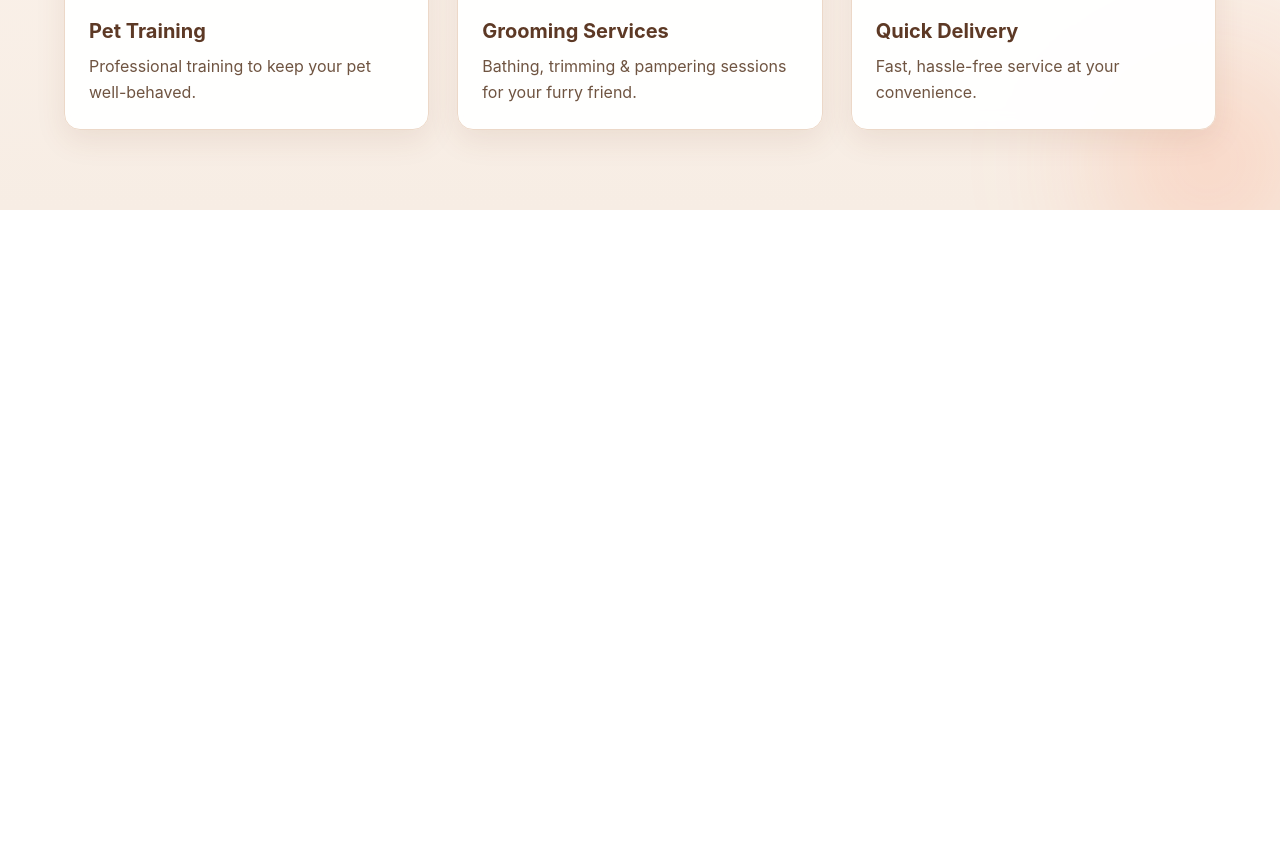
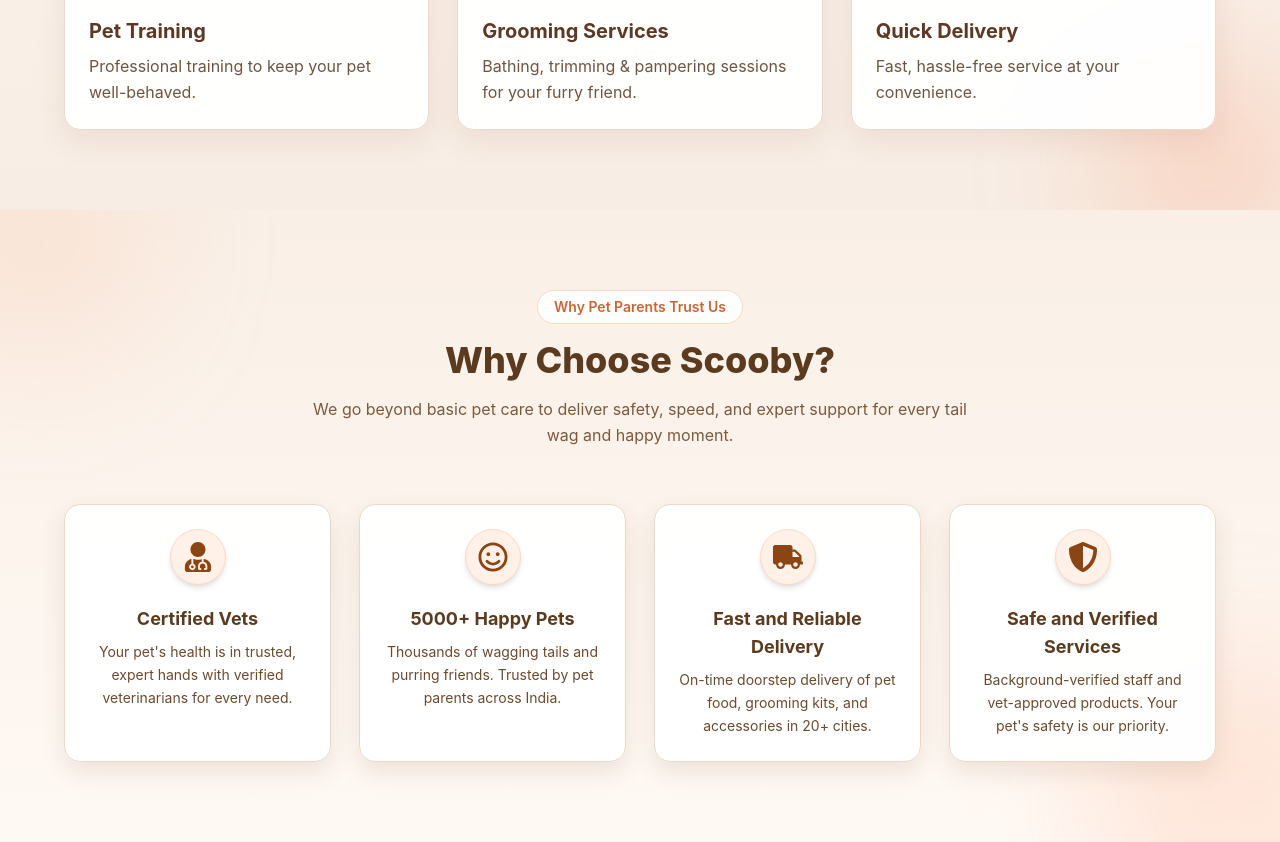
Before and after one commit to nethmalgeesaraux/Tail-Wag-My_pet_Site-, a React (Vite) app: page / in a window 1280 px wide. Shown: the part 1480-2322 px from the top of the page. Before the commit the page ends 1690 px from the top, so only its background shows below. Built offline with nearby package versions, Linux system fonts and the light colour scheme; a web font is replaced by a local one.

Commit message:
WhyChooseUs.jsx create

```diff
--- a/src/App.jsx
+++ b/src/App.jsx
@@ -2,6 +2,7 @@
 import Navbar from './components/Navbar'
 import Hero from './components/Hero'
 import Services from './components/Services'
+import WhyChooseUs from './components/WhyChooseUs'
 
 const App = () => {
   return (
@@ -9,6 +10,7 @@
     <Navbar/>
     <Hero/>
     <Services/>
+    <WhyChooseUs/>
     </>
   )
 }
--- /dev/null
+++ b/src/components/WhyChooseUs.jsx
@@ -0,0 +1,71 @@
+import React from "react";
+import { FaUserMd, FaRegSmile, FaTruck, FaShieldAlt } from "react-icons/fa";
+
+const reasons = [
+  {
+    icon: <FaUserMd size={30} />,
+    title: "Certified Vets",
+    desc: "Your pet's health is in trusted, expert hands with verified veterinarians for every need.",
+  },
+  {
+    icon: <FaRegSmile size={30} />,
+    title: "5000+ Happy Pets",
+    desc: "Thousands of wagging tails and purring friends. Trusted by pet parents across India.",
+  },
+  {
+    icon: <FaTruck size={30} />,
+    title: "Fast and Reliable Delivery",
+    desc: "On-time doorstep delivery of pet food, grooming kits, and accessories in 20+ cities.",
+  },
+  {
+    icon: <FaShieldAlt size={30} />,
+    title: "Safe and Verified Services",
+    desc: "Background-verified staff and vet-approved products. Your pet's safety is our priority.",
+  },
+];
+
+const WhyChooseUs = () => {
+  return (
+    <section className="relative py-20 px-6 md:px-14 bg-gradient-to-b from-[#f9efe6] to-[#fff9f4] overflow-hidden">
+      <div className="absolute top-0 left-0 w-56 h-56 bg-[#ffb58f]/20 blur-3xl rounded-full -translate-x-1/3 -translate-y-1/3" />
+      <div className="absolute bottom-0 right-0 w-72 h-72 bg-[#ff7d4e]/15 blur-3xl rounded-full translate-x-1/3 translate-y-1/3" />
+
+      <div className="relative z-10 max-w-6xl mx-auto">
+        <div className="text-center mb-14">
+          <p className="inline-flex items-center px-4 py-1.5 rounded-full bg-white/90 border border-[#ffd8c2] text-sm font-semibold text-[#c76539] mb-4">
+            Why Pet Parents Trust Us
+          </p>
+          <h2 className="text-3xl md:text-4xl font-extrabold text-[#5A3B1F] mb-4">
+            Why Choose Scooby?
+          </h2>
+          <p className="text-[#7c5a3b] max-w-2xl mx-auto leading-relaxed">
+            We go beyond basic pet care to deliver safety, speed, and expert
+            support for every tail wag and happy moment.
+          </p>
+        </div>
+
+        <div className="grid grid-cols-1 sm:grid-cols-2 lg:grid-cols-4 gap-7">
+          {reasons.map((reason, index) => (
+            <div
+              key={index}
+              className="group rounded-2xl border border-[#ecd7c6] bg-white/95 backdrop-blur-sm p-6 text-center shadow-[0_10px_25px_rgba(117,70,40,0.12)] hover:-translate-y-1.5 hover:shadow-[0_16px_34px_rgba(117,70,40,0.20)] transition-all duration-300"
+            >
+              <div className="w-14 h-14 mx-auto rounded-full bg-[#fff1e7] border border-[#ffd8c3] flex items-center justify-center mb-5 text-[#8B4513] shadow-md group-hover:bg-[#ffe9dc] transition-colors duration-300">
+                {reason.icon}
+              </div>
+
+              <h3 className="text-lg font-bold text-[#5A3B1F] mb-2">
+                {reason.title}
+              </h3>
+              <p className="text-[#6b4a2e] text-sm leading-relaxed">
+                {reason.desc}
+              </p>
+            </div>
+          ))}
+        </div>
+      </div>
+    </section>
+  );
+};
+
+export default WhyChooseUs;
```
